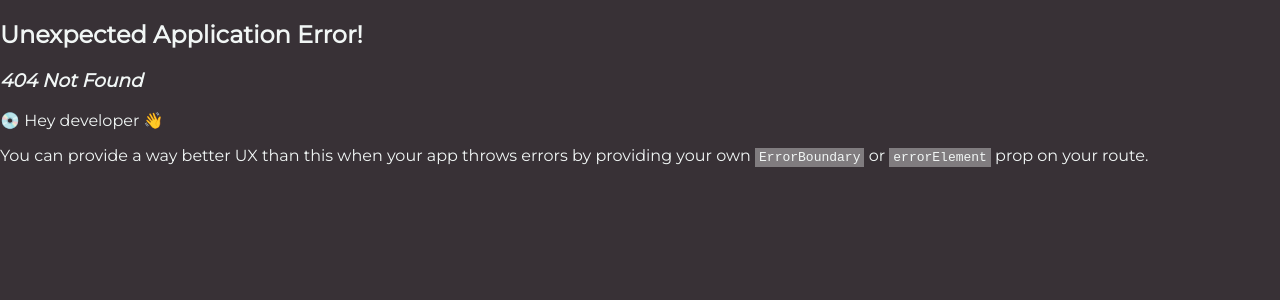
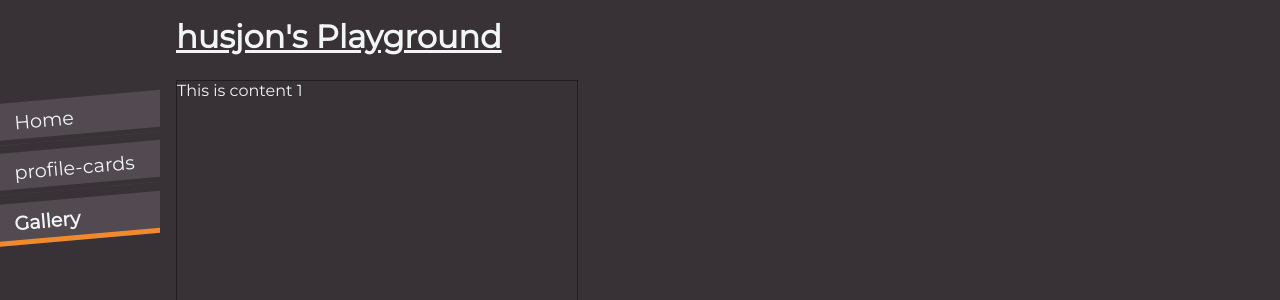
Before and after one commit to husjon/playground, a React (Vite) app: page /gallery in a window 1280 px wide. Before the commit this address had no page. Shown: the top 300 px of the page. Built offline with nearby package versions, Linux system fonts and the light colour scheme.

Commit message:
initial gallery

```diff
--- /dev/null
+++ b/src/components/Gallery/Gallery.scss
@@ -0,0 +1,60 @@
+.Gallery {
+  border: 1px solid #00000066;
+  // aspect-ratio: 1;
+  width: 400px;
+  height: 400px;
+  position: relative;
+
+  .directions {
+    font-size: 3em;
+    color: rgba($color: #fff, $alpha: 0);
+
+    position: absolute;
+    height: 100%;
+    width: 50px;
+
+    display: flex;
+    align-items: center;
+
+    > * {
+      text-align: center;
+      width: 100%;
+      user-select: none;
+    }
+    &:hover {
+      background-color: rgba($color: #000, $alpha: 0.1);
+      color: rgba($color: #fff, $alpha: 0.25);
+    }
+  }
+  .left {
+    left: 0;
+  }
+  .right {
+    right: 0;
+  }
+
+  .content {
+    width: 100%;
+    height: 100%;
+
+    // white-space: nowrap;
+    overflow-x: hidden;
+    // overflow-y: hidden;
+
+    scroll-snap-type: inline mandatory;
+    display: flex;
+    flex-wrap: wrap;
+    flex-direction: column;
+    list-style: none;
+    padding: 0;
+    margin: 0;
+
+    li {
+      scroll-snap-align: center;
+      // background-color: rgba($color: #f00, $alpha: 0.1);
+      width: 100%;
+      height: 100%;
+      box-sizing: border-box;
+    }
+  }
+}
--- /dev/null
+++ b/src/components/Gallery/Gallery.tsx
@@ -0,0 +1,78 @@
+import { ReactNode, useEffect, useState } from "react";
+import "./Gallery.scss";
+
+export default function GalleryPage() {
+  return (
+    <>
+      <Gallery>
+        <div>This is content 1</div>
+        <div>This is content 2</div>
+        <div>This is content 3</div>
+        <img src="https://picsum.photos/200/300" alt="" />
+        Lorem ipsum dolor sit amet consectetur adipisicing elit. Possimus
+        excepturi tenetur qui modi aperiam aliquid officia, recusandae numquam.
+        Corporis corrupti iusto ab dolores sint porro nobis consectetur ex! Id,
+        consequuntur?
+      </Gallery>
+    </>
+  );
+}
+
+interface GalleryProps {
+  children: ReactNode[];
+}
+function Gallery({ children }: GalleryProps) {
+  const [current, setCurrent] = useState(0);
+
+  function handlePrevious() {
+    if (current <= 0) setCurrent(children.length - 1);
+    else setCurrent(current - 1);
+  }
+  function handleNext() {
+    if (current >= children.length - 1) setCurrent(0);
+    else setCurrent(current + 1);
+  }
+
+  useEffect(() => {
+    // TODO: Didn't get useRef to work, this is a fine workaround for now
+    document.querySelector(`#gallery-item-${current}`)?.scrollIntoView({
+      behavior: "smooth",
+    });
+  }, [current]);
+
+  return (
+    <div className="Gallery">
+      <DirectionButton direction="left" onClick={handlePrevious}>
+        &lt;
+      </DirectionButton>
+      <DirectionButton direction="right" onClick={handleNext}>
+        &gt;
+      </DirectionButton>
+
+      <ul className="content">
+        {children.map((child, i) => (
+          <li key={i} id={`gallery-item-${i}`}>
+            {child}
+          </li>
+        ))}
+      </ul>
+    </div>
+  );
+}
+
+interface DirectionButtonProps {
+  direction: string;
+  children: ReactNode;
+  onClick: () => void;
+}
+function DirectionButton({
+  direction,
+  children,
+  onClick,
+}: DirectionButtonProps) {
+  return (
+    <div className={`directions ${direction}`} onClick={onClick}>
+      <div>{children}</div>
+    </div>
+  );
+}
--- a/src/components/Sidebar.tsx
+++ b/src/components/Sidebar.tsx
@@ -6,6 +6,7 @@ export function Sidebar() {
       <div className="Sidebar">
         <MenuItem to="/" label="Home" />
         <MenuItem to="/profile-cards" label="profile-cards" />
+        <MenuItem to="/gallery" label="Gallery" />
       </div>
     </>
   );
--- a/src/router.tsx
+++ b/src/router.tsx
@@ -2,6 +2,7 @@ import { createBrowserRouter } from "react-router-dom";
 import App from "./App";
 import { LandingPage } from "./components/LandingPage";
 import ProfileCards from "./components/ProfileCards/ProfileCards";
+import Gallery from "./components/Gallery/Gallery";
 
 export const router = createBrowserRouter([
   {
@@ -10,6 +11,7 @@ export const router = createBrowserRouter([
     children: [
       { path: "", element: <LandingPage /> },
       { path: "profile-cards", element: <ProfileCards /> },
+      { path: "gallery", element: <Gallery /> },
     ],
   },
 ]);
```
